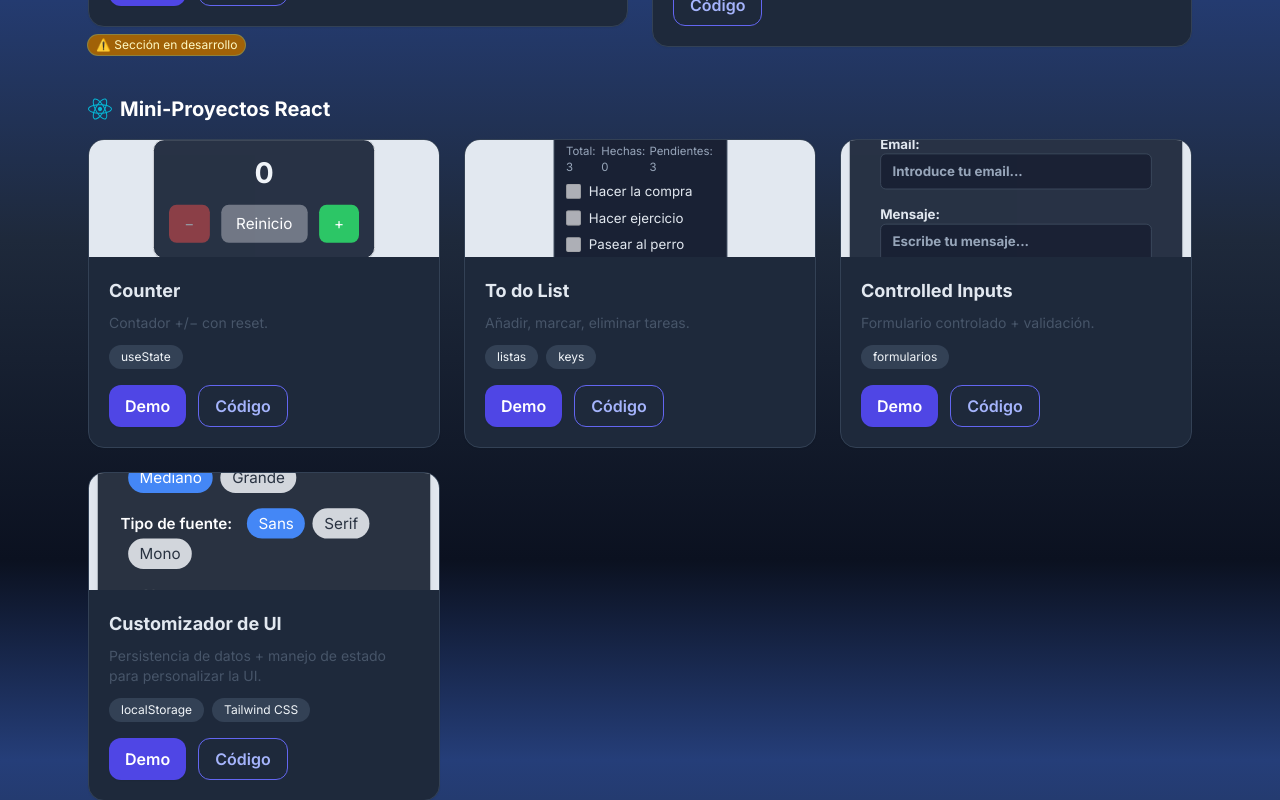
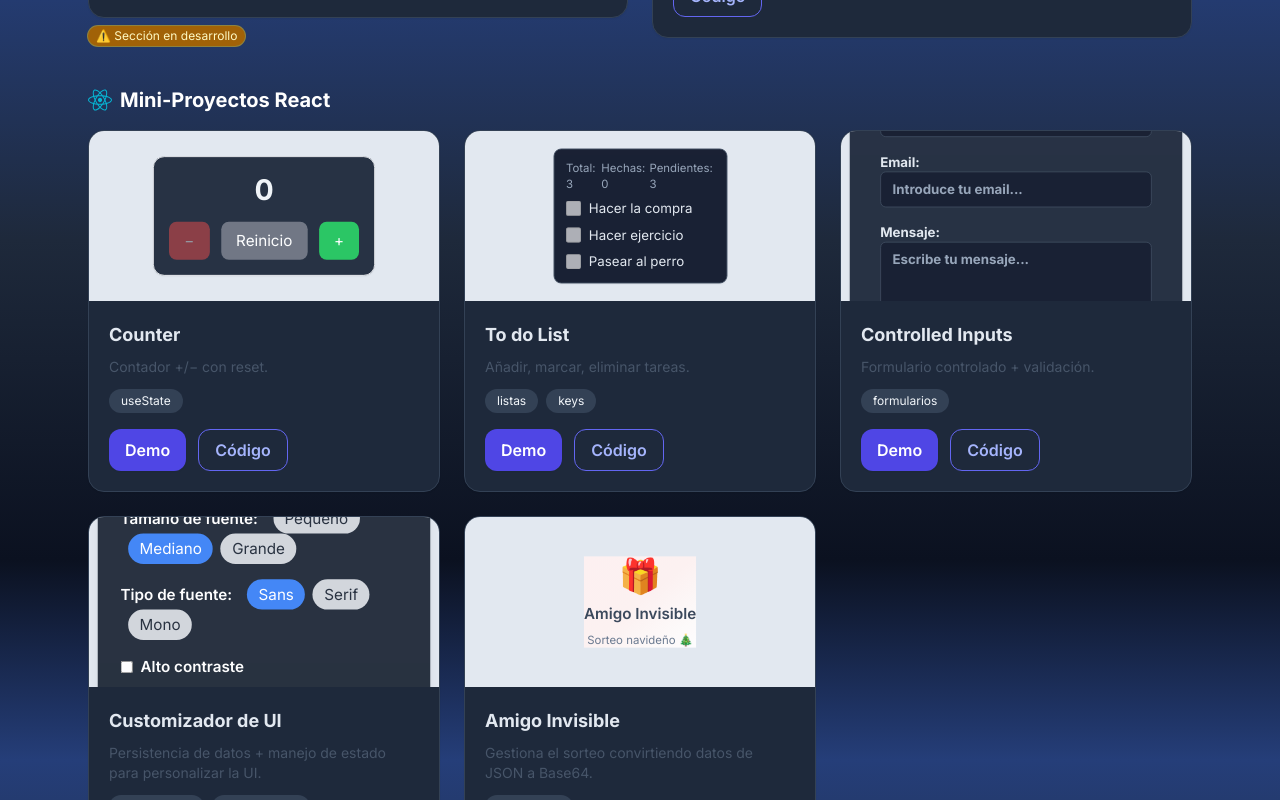
Before and after one commit to Andraxmm/Portfolio, a React (Vite) app: page / in a window 1280 px wide. Shown: the part 2640-3440 px from the top of the page. Built offline with nearby package versions, Linux system fonts and the light colour scheme; no server answers.

Commit message:
fix
fux: correcciones en la card 'Amigo Invisible' para visualizarla del mismo tamaño que las demás + la app no se abre en un modal, sino en otra página externa.

```diff
--- a/src/Components/Project/Projects.jsx
+++ b/src/Components/Project/Projects.jsx
@@ -9,7 +9,6 @@ import CustomUI from '../../MiniApps/CustomUI/CustomUI.jsx';
 import ProjectCard from './ProjectsCard.jsx';
 import Modal from '../Modal.jsx';
 import TodoPreview from './TodoPreview.jsx';
-import AmigoInvisible from '../../MiniApps/AmigoInvisible/AmigoInvisible.jsx';
 
 /* ========= Enlaces a GitHub ========= */
 const GH_USER = 'Andraxmm';
@@ -85,7 +84,6 @@ export default function Projects() {
             demoHref="/peliculas"
           />
 
-          {/* Aviso de cambios en curso — visible en móvil y PC */}
           <span
             className="mt-2 inline-block text-xs px-2 py-0.5 rounded-full
                 bg-yellow-100 text-yellow-800 font-medium
@@ -95,7 +93,6 @@ export default function Projects() {
             ⚠️ Sección en desarrollo
           </span>
 
-          {/* separador solo móvil */}
           <div className="sm:hidden mt-4 h-1 w-11/12 mx-auto rounded-full bg-gradient-to-r from-transparent via-slate-400/25 to-transparent" />
         </div>
 
@@ -120,12 +117,11 @@ export default function Projects() {
               </div>
             }
           />
-          {/* separador solo móvil */}
           <div className="sm:hidden mt-4 h-1 w-11/12 mx-auto rounded-full bg-gradient-to-r from-transparent via-slate-400/25 to-transparent" />
         </div>
       </div>
 
-      {/* Mini proyectos */}
+      {/* Mini proyectos React */}
       <h3 className="mt-10 text-lg sm:text-xl font-bold flex items-center gap-2 px-5 sm:px-0 text-slate-900 dark:text-white">
         <FaReact className="text-cyan-500 text-lg sm:text-2xl" />
         Mini-Proyectos React
@@ -165,7 +161,30 @@ export default function Projects() {
             code: CODE_LINKS.customUI,
             preview: <CustomUI persist={false} />,
           },
-        ].map(({ Comp, title, desc, tags, code, preview }, i) => (
+          // ✅ Amigo Invisible añadido al mismo grid
+
+          {
+            title: 'Amigo Invisible',
+            desc: 'Gestiona el sorteo convirtiendo datos de JSON a Base64.',
+            tags: ['formularios'],
+            code: CODE_LINKS.AmigoInvisible,
+            demoHref: '/amigo-invisible',
+            preview: (
+              <div
+                className="flex flex-col justify-center items-center gap-2
+      w-full h-full
+      bg-gradient-to-br from-rose-50 via-red-50 to-white
+      hover:from-rose-100 hover:via-red-100 transition-all duration-300"
+              >
+                <span className="text-3xl sm:text-4xl">🎁</span>
+                <p className="text-sm sm:text-base font-semibold text-slate-700">
+                  Amigo Invisible
+                </p>
+                <p className="text-xs text-slate-500">Sorteo navideño 🎄</p>
+              </div>
+            ),
+          },
+        ].map(({ Comp, title, desc, tags, code, preview, demoHref }, i) => (
           <div
             key={i}
             className="w-full max-w-[300px] sm:max-w-none mx-auto mb-8 sm:mb-0"
@@ -177,10 +196,11 @@ export default function Projects() {
               code={code}
               onDemo={openModal}
               preview={preview}
+              demoHref={demoHref} // <Link> se encarga de la navegación
+              className="flex-1 flex flex-col"
             >
-              <Comp />
+              {Comp && <Comp />}
             </ProjectCard>
-            {/* separador solo móvil */}
             <div className="sm:hidden mt-4 h-1 w-11/12 mx-auto rounded-full bg-gradient-to-r from-transparent via-slate-400/25 to-transparent" />
           </div>
         ))}
--- a/src/Components/Project/ProjectsCard.jsx
+++ b/src/Components/Project/ProjectsCard.jsx
@@ -5,7 +5,7 @@ export default function ProjectCard({
   desc,
   tags = [],
   preview,
-  code, // <-- sin valor por defecto
+  code,
   children,
   onDemo,
   demoHref,
@@ -13,18 +13,13 @@ export default function ProjectCard({
   return (
     <div className="card overflow-hidden">
       {preview ? (
-        /*CAMBIO: quita h-40 y usa aspect ratio responsivo */
-        <div
-          className="bg-slate-200 flex items-center justify-center overflow-hidden rounded-t-xl
-                        aspect-[16/9] sm:aspect-[3/1]"
-        >
+        <div className="bg-slate-200 flex items-center justify-center overflow-hidden rounded-t-xl h-[150px] sm:h-[170px]">
           <div className="pointer-events-none select-none opacity-95 scale-95">
             {preview}
           </div>
         </div>
       ) : (
-        /* Igual aquí: sin h-40, misma relación de aspecto */
-        <div className="bg-slate-200 rounded-t-xl aspect-[16/9] sm:aspect-[3/1]" />
+        <div className="bg-slate-200 rounded-t-xl h-[150px] sm:h-[170px]" />
       )}
 
       {/* Pequeño ajuste de padding responsivo (opcional) */}
```
